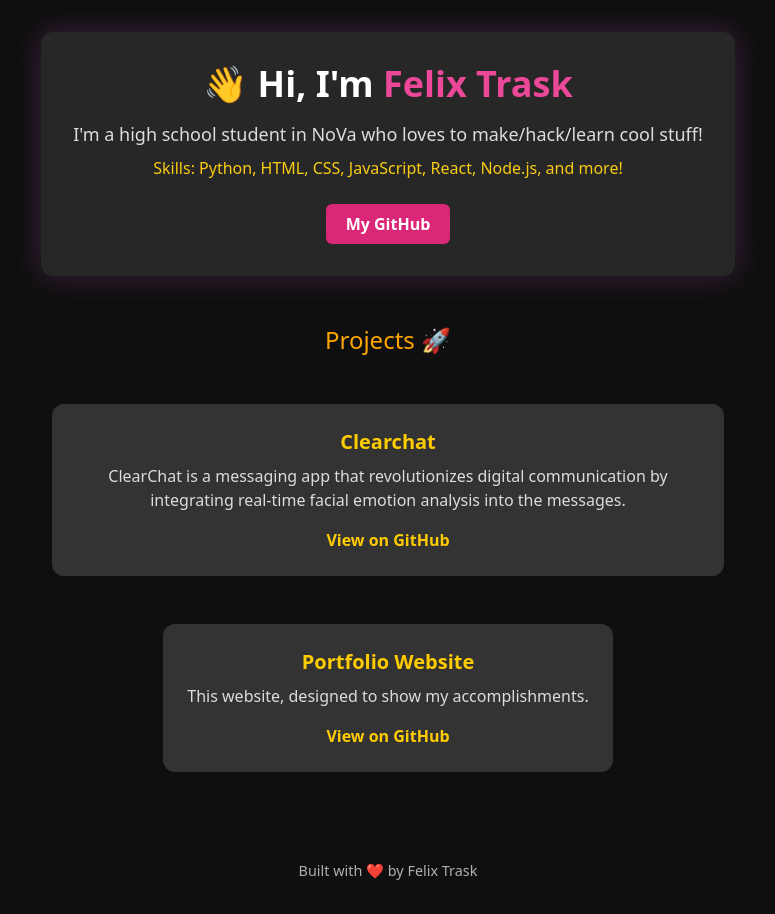
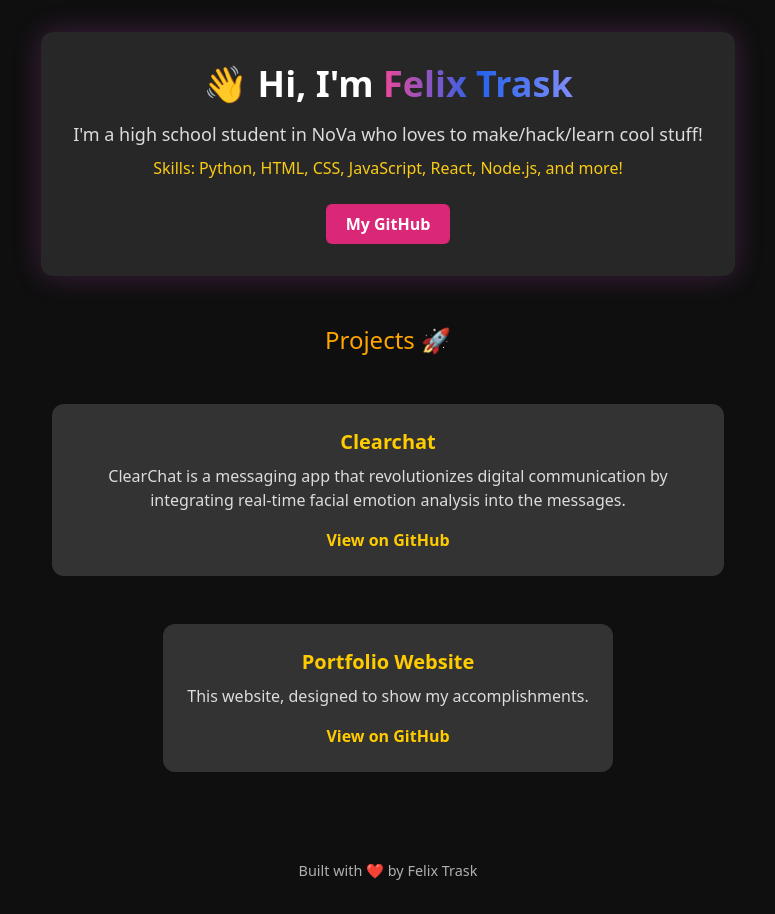
Before and after one commit to FelixTrask/portfolio-website, a React (Create React App) app: page / in a window 1280 px wide. Shown: the whole page, without its empty margins (252-1027 px from the left). Built offline with nearby package versions, Linux system fonts and the light colour scheme.

Commit message:
Gradient text

```diff
--- a/src/App.js
+++ b/src/App.js
@@ -20,7 +20,7 @@ function App() {
 
       <header className="bg-card-bg/70 backdrop-blur-lg p-8 rounded-xl max-w-3xl mx-auto shadow-glow text-center">
         <h1 className="text-4xl font-bold mb-4">
-          👋 Hi, I'm <span className="text-pink-500">Felix Trask</span>
+          👋 Hi, I'm <span className="bg-gradient-to-r from-pink-500 via-blue-600 to-indigo-400 inline-block text-transparent bg-clip-text">Felix Trask</span>
         </h1>
         <p className="text-lg text-text-sub mb-2">
           I'm a high school student in NoVa who loves to make/hack/learn cool stuff!
```
